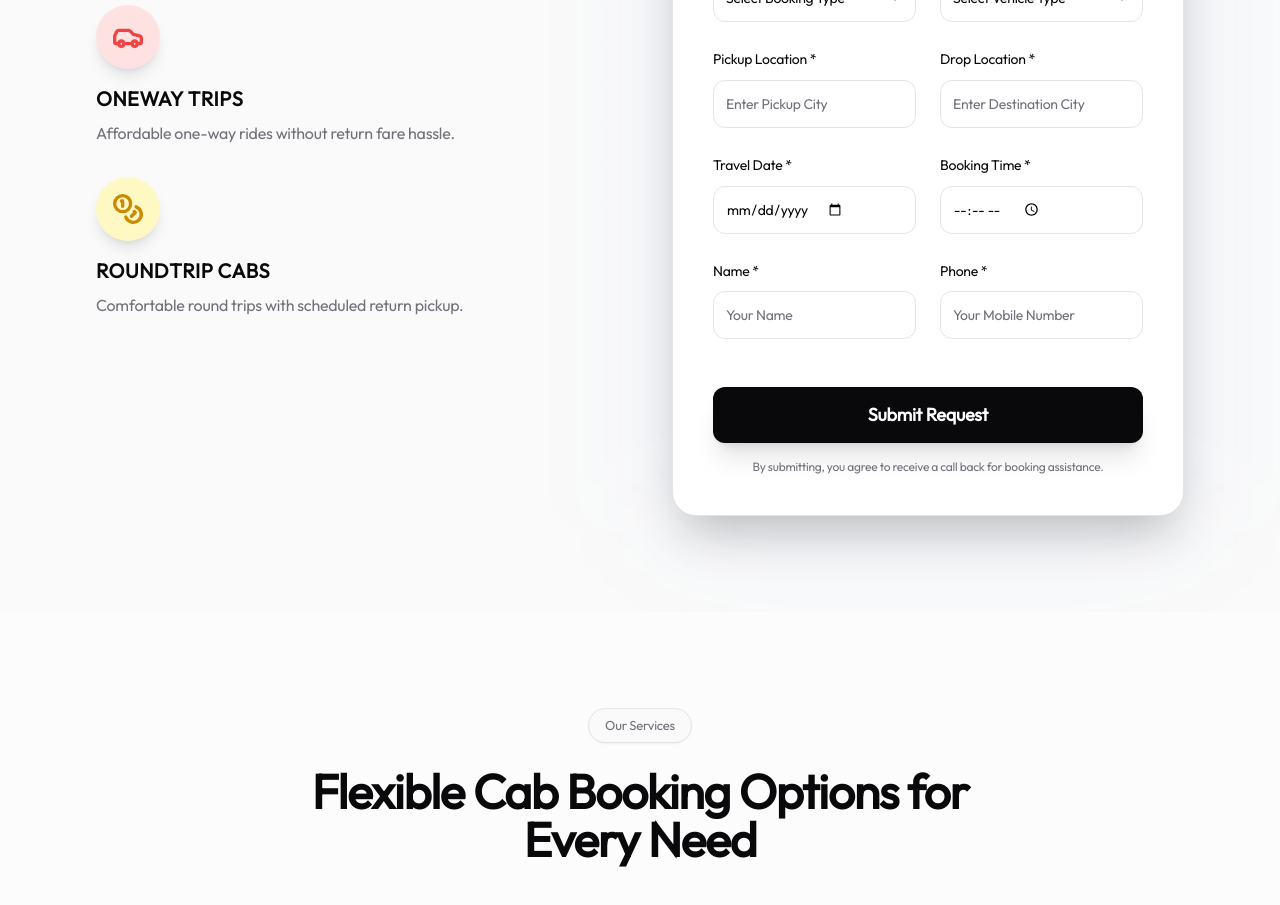
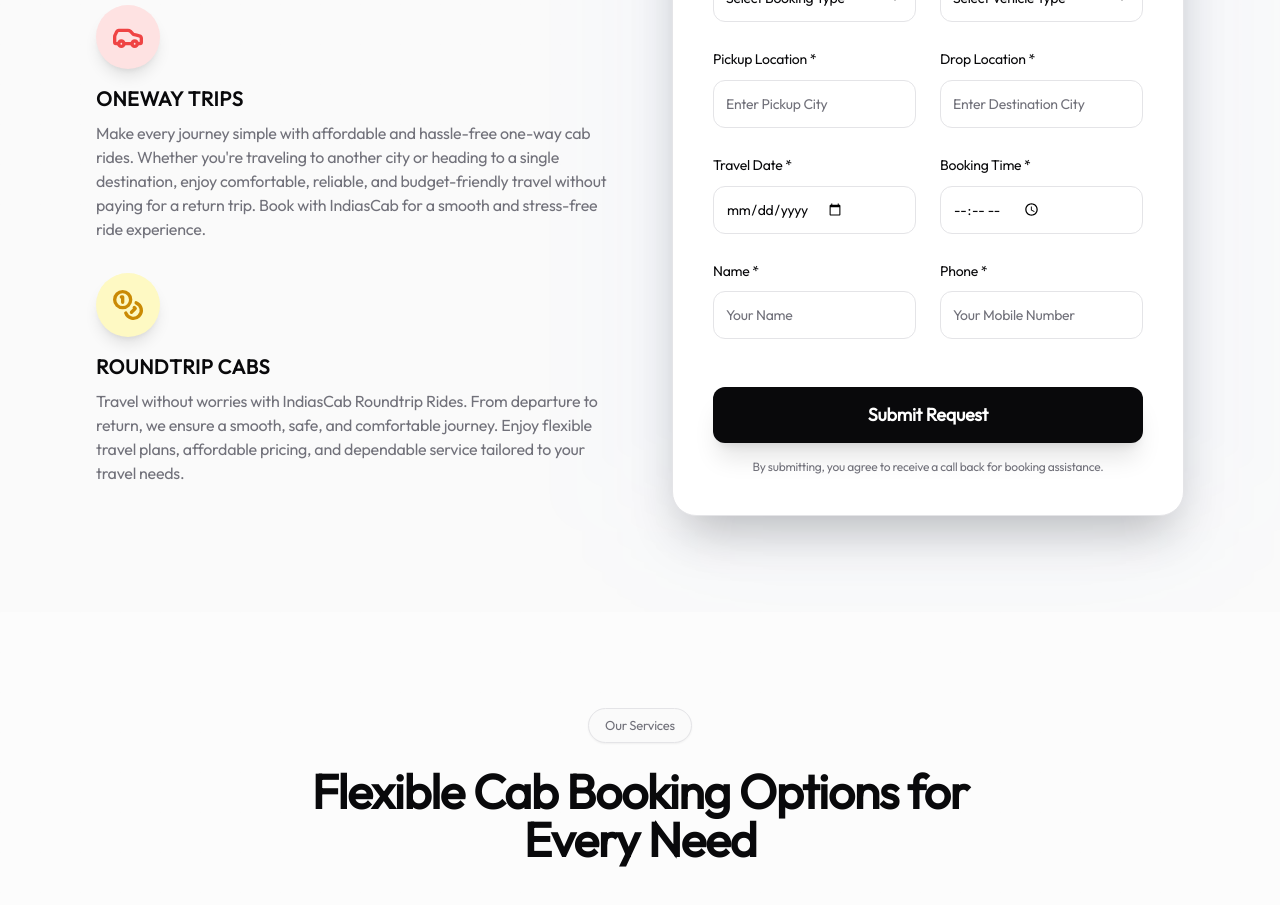
Before and after one commit to my-skills-app/cab-booking-site, a Next.js app: page / in a window 1280 px wide. Shown: the part 2680-3585 px from the top of the page. Built offline with nearby package versions, Linux system fonts and the light colour scheme.

Commit message:
add new update code

```diff
--- a/src/app/page.tsx
+++ b/src/app/page.tsx
@@ -131,7 +131,7 @@ export default function Home() {
                     <div>
                       <h3 className="text-lg sm:text-xl font-bold uppercase tracking-wide">Oneway Trips</h3>
                       <p className="text-muted-foreground mt-2 text-sm sm:text-base leading-relaxed">
-                        Affordable one-way rides without return fare hassle.
+                        Make every journey simple with affordable and hassle-free one-way cab rides. Whether you're traveling to another city or heading to a single destination, enjoy comfortable, reliable, and budget-friendly travel without paying for a return trip. Book with IndiasCab for a smooth and stress-free ride experience.
                       </p>
                     </div>
                   </div>
@@ -143,7 +143,7 @@ export default function Home() {
                     <div>
                       <h3 className="text-lg sm:text-xl font-bold uppercase tracking-wide">Roundtrip Cabs</h3>
                       <p className="text-muted-foreground mt-2 text-sm sm:text-base leading-relaxed">
-                        Comfortable round trips with scheduled return pickup.
+                        Travel without worries with IndiasCab Roundtrip Rides. From departure to return, we ensure a smooth, safe, and comfortable journey. Enjoy flexible travel plans, affordable pricing, and dependable service tailored to your travel needs.
                       </p>
                     </div>
                   </div>
```
